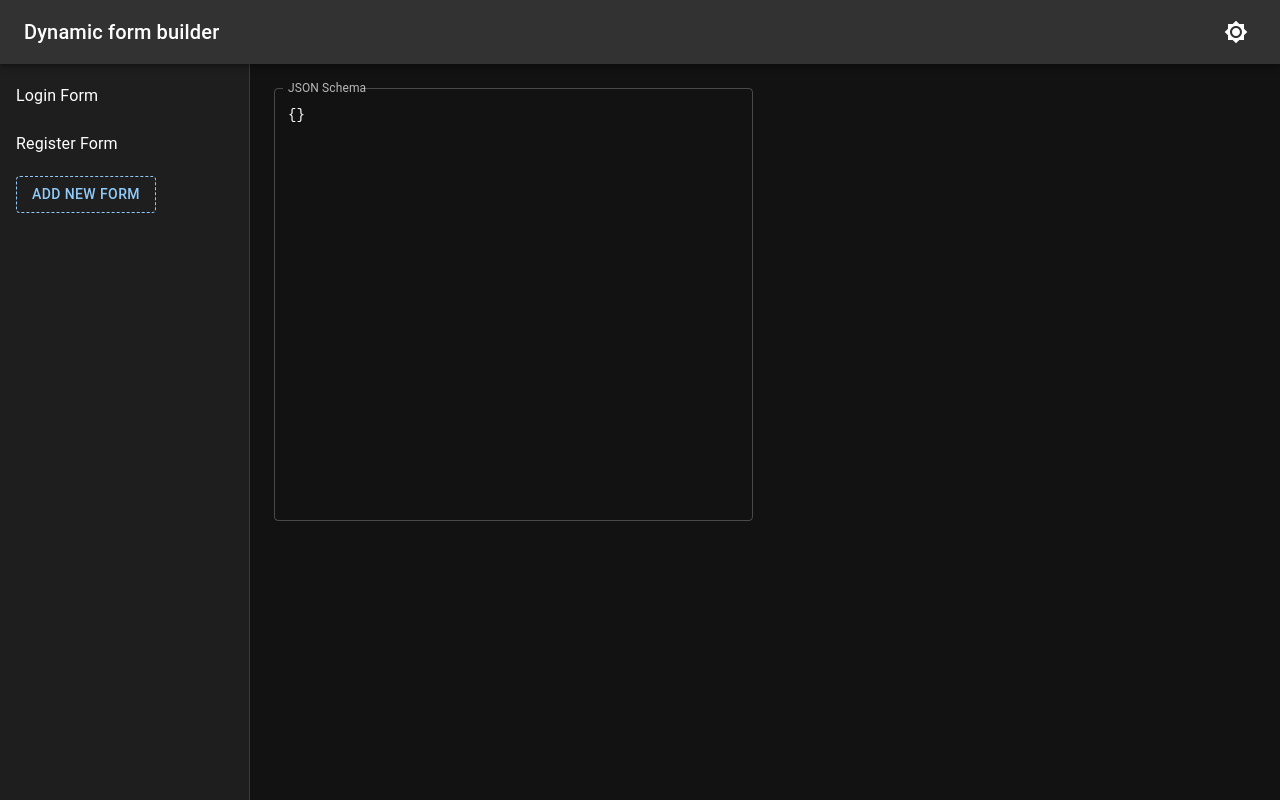
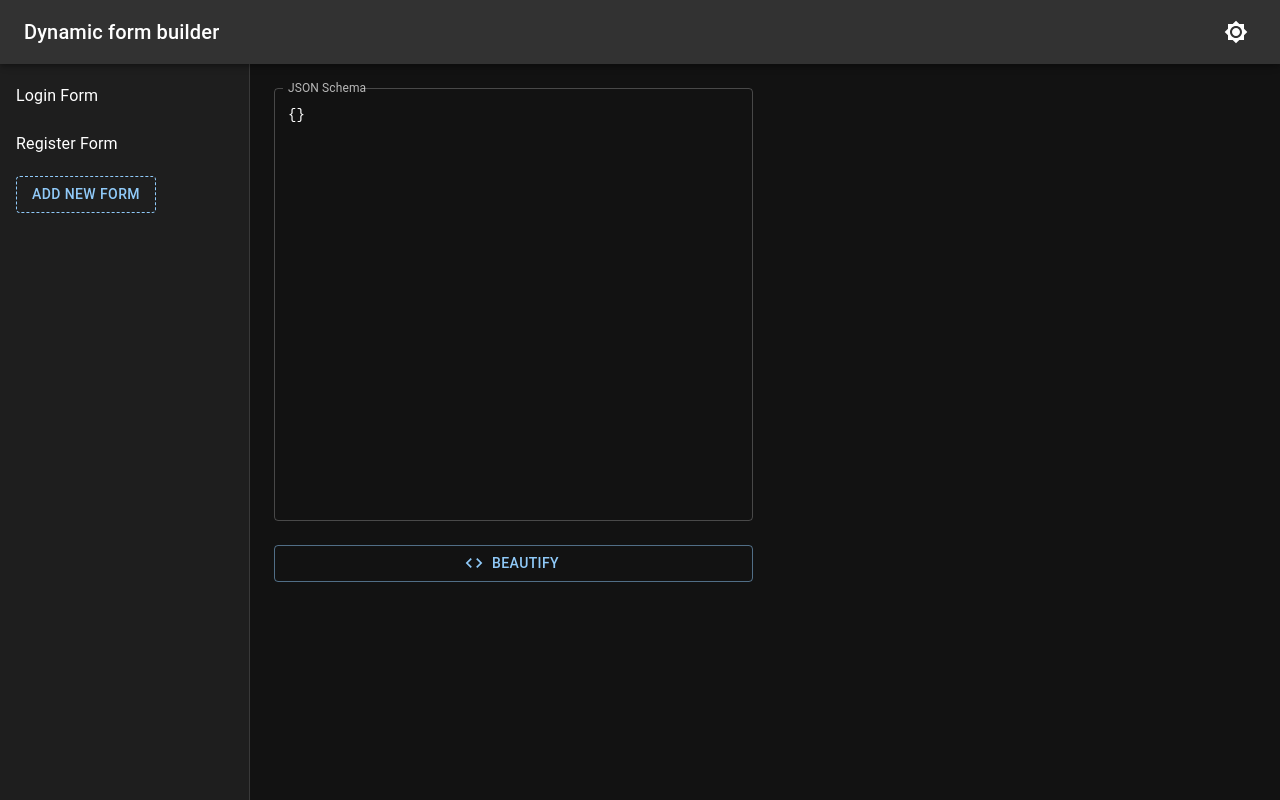
Before and after one commit to moodizone/forminator, a React (Vite) app: page / in a window 1280 px wide. Built offline with nearby package versions, Linux system fonts and the light colour scheme.

Commit message:
🚸 add beautify functionality

```diff
--- a/src/components/Form/JSONEditor.tsx
+++ b/src/components/Form/JSONEditor.tsx
@@ -1,11 +1,19 @@
 import * as React from "react";
-import { TextField } from "@mui/material";
+import { Button, Grid, TextField } from "@mui/material";
+import CodeIcon from "@mui/icons-material/Code";
+
 import { useFormProvider } from "./FormProvider";
 
 function JSONEditor() {
+  //================================
+  // Init
+  //================================
   const { stringifyForm, setStringifyForm } = useFormProvider();
   const [value, setValue] = React.useState<string>("");
 
+  //================================
+  // Handlers
+  //================================
   // reflect the outer changes to the internal state
   React.useEffect(() => {
     setValue(stringifyForm);
@@ -23,7 +31,22 @@ function JSONEditor() {
     };
   }, [value, setStringifyForm]);
 
+  function handleBeautify() {
+    try {
+      const parsedJson = JSON.parse(value);
+      const beautifiedJson = JSON.stringify(parsedJson, null, 2);
+      setValue(beautifiedJson);
+    } catch {
+      // ignore errors
+    }
+  }
+
+  //================================
+  // Render
+  //================================
   return (
+    <Grid container spacing={3}>
+      <Grid item xs={12}>
         <TextField
           label="JSON Schema"
           multiline
@@ -41,6 +64,18 @@ function JSONEditor() {
             },
           }}
         />
+      </Grid>
+      <Grid item xs={12}>
+        <Button
+          variant="outlined"
+          fullWidth
+          startIcon={<CodeIcon />}
+          onClick={handleBeautify}
+        >
+          {"Beautify"}
+        </Button>
+      </Grid>
+    </Grid>
   );
 }
 
```
Lines whose indentation alone changed are shown as unchanged.
